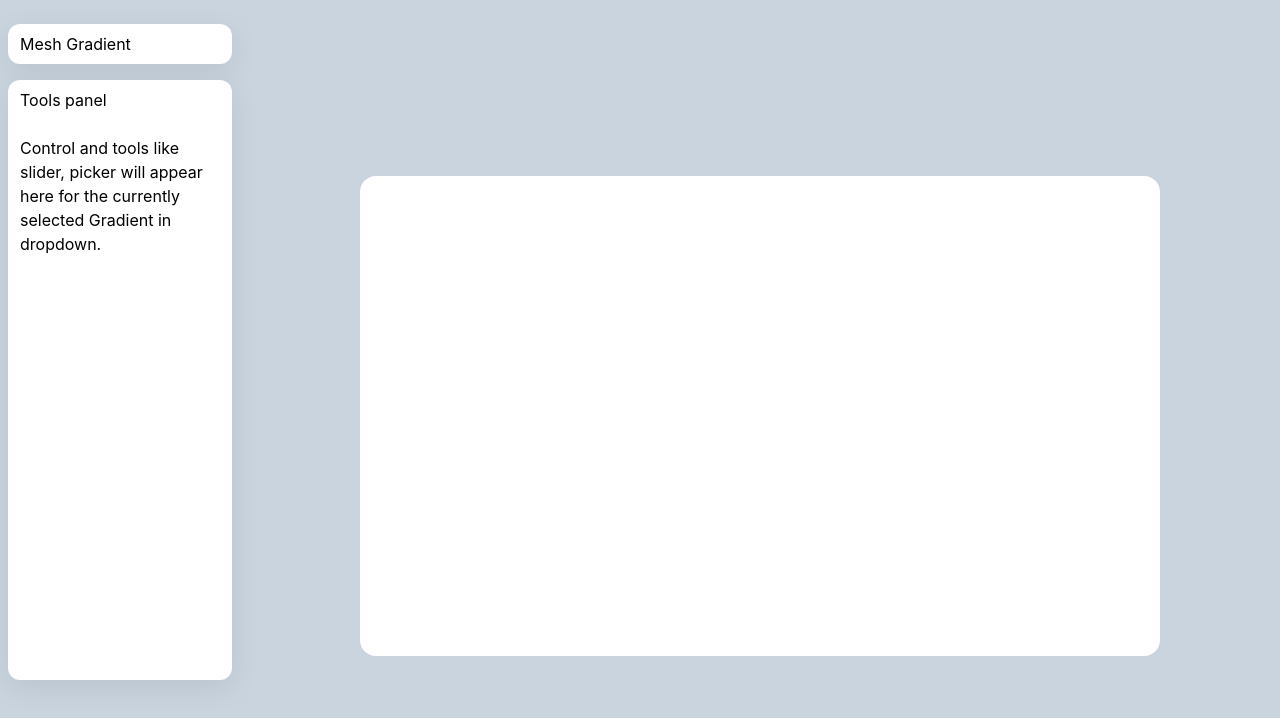
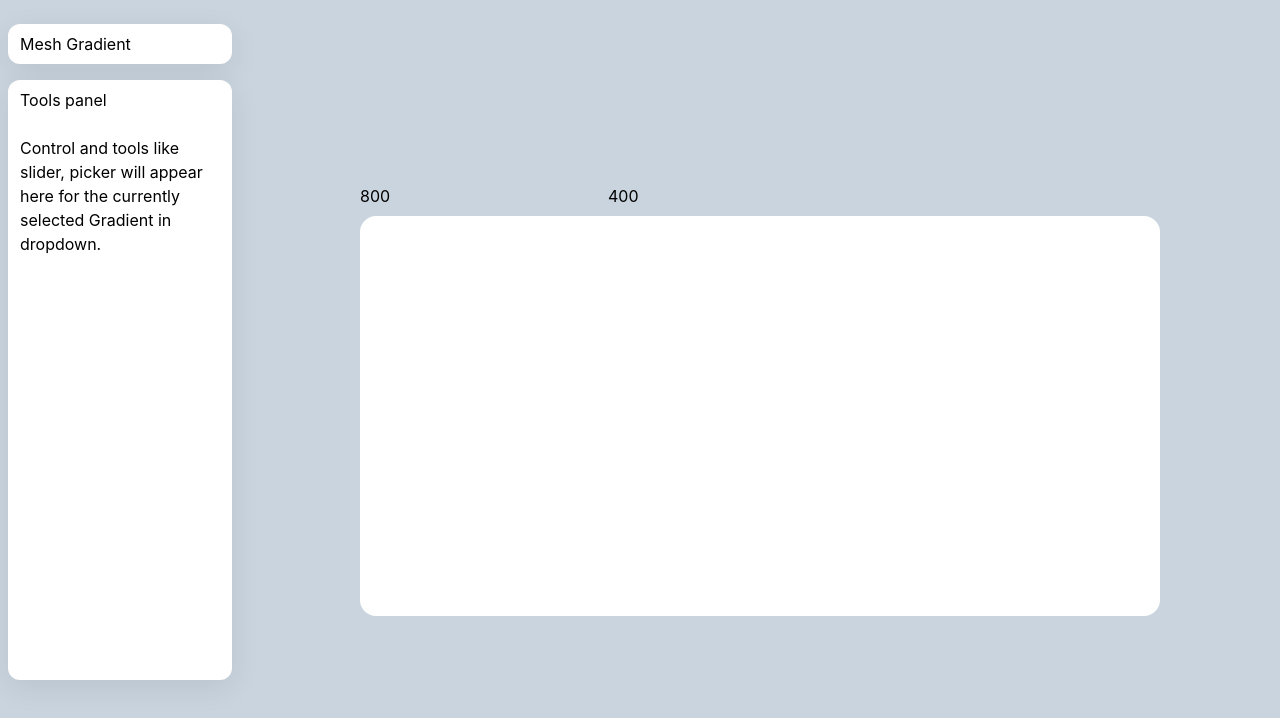
Before and after one commit to nilsyntax/bgcft, a React (Vite) app: page / in a window 1280 px wide. Shown: the top 718 px of the page. Built offline with nearby package versions, Linux system fonts and the light colour scheme.

Commit message:
add custom size setting for preview canvas

```diff
--- a/src/components/layout/PreviewArea.tsx
+++ b/src/components/layout/PreviewArea.tsx
@@ -1,4 +1,5 @@
 import PreviewCanvas from "../ui/previewCanvas"
+
 function PreviewArea() {
    return (
       <>
--- a/src/components/ui/previewCanvas.tsx
+++ b/src/components/ui/previewCanvas.tsx
@@ -1,11 +1,51 @@
-function PreviewCanvas(){
-   return(
-       <>
+import { useState } from "react"
+
+function PreviewCanvas() {
+
+   const [size, setSize] = useState({width: 800, height: 400})
+   const [width, setWidth] = useState(size.width)
+   const [height, setHeight] = useState(size.height)
+
+
+   const applySize = (dimension: "width" | "height", value:number) => {
+      setSize((prev) => ({
+         ...prev,
+         [dimension]: Number(value)
+      }))
+   }
+   return (
+      <>
          <div id="previewCanvas" className="w-fit h-fit absolute left-1/2 top-1/2 -translate-x-1/2 -translate-y-1/2">
-            <div id="previewTool" className="h-8 w-full"></div>
-            <div id="canvasArea" className="w-200 h-120 bg-white rounded-2xl"></div>
+            <div id="previewTool" className="h-8 w-full">
+
+               <input type="number" defaultValue={width}
+                  onChange={(e) => setWidth(Number(e.target.value))}
+                  onKeyDown={(e) => {
+                     if (e.key === "Enter") {
+                        applySize("width", width)
+                     }
+                  }}
+               />
+               <input type="number" defaultValue={height}
+                  onChange={(e) => setHeight(Number(e.target.value))}
+                  onKeyDown={(e) => {
+                     if (e.key === "Enter") {
+                        applySize("height", height)
+                     }
+                  }}
+               />
+            </div>
+
+            <div id="canvasArea"
+               className="bg-white rounded-2xl"
+               style={{
+                  width: `${size.width}px`,
+                  height: `${size.height}px`
+               }}>
+
+            </div>
          </div>
-       </>
+      </>
    )
 }
 
```
